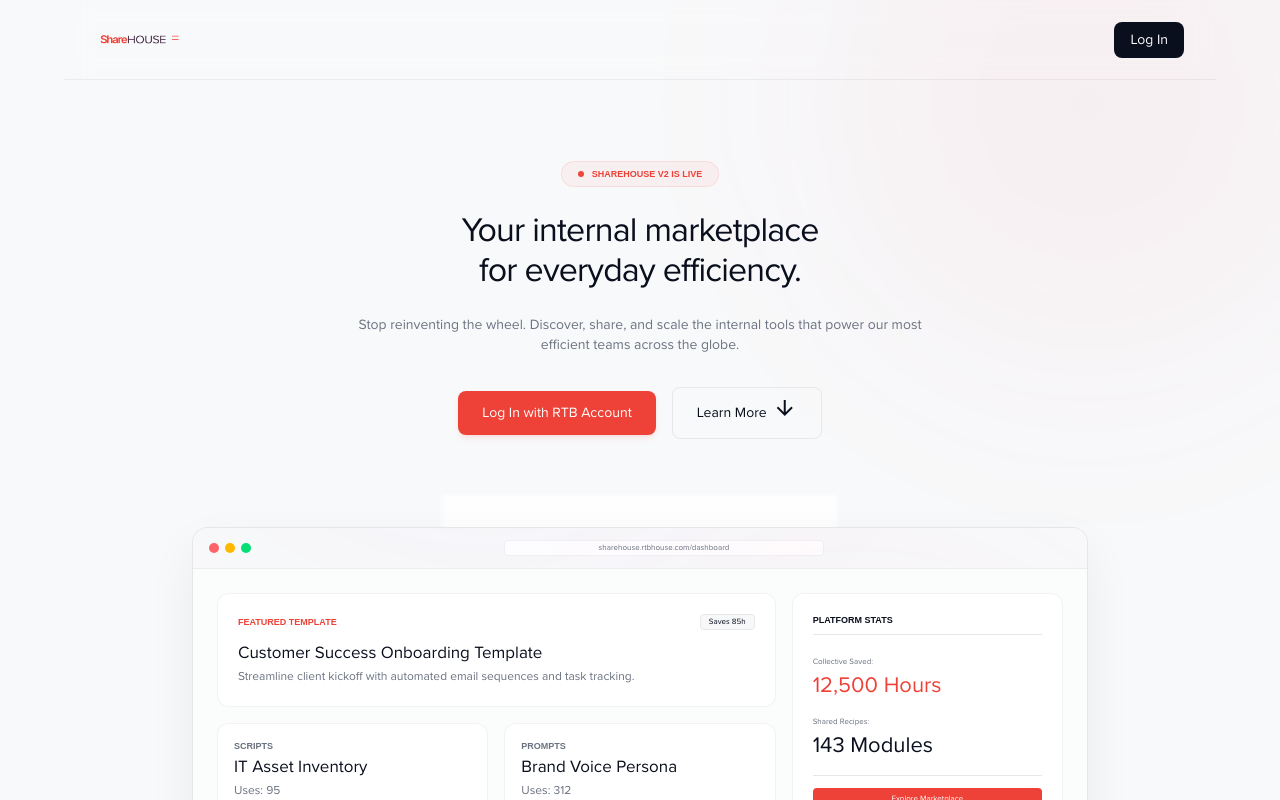
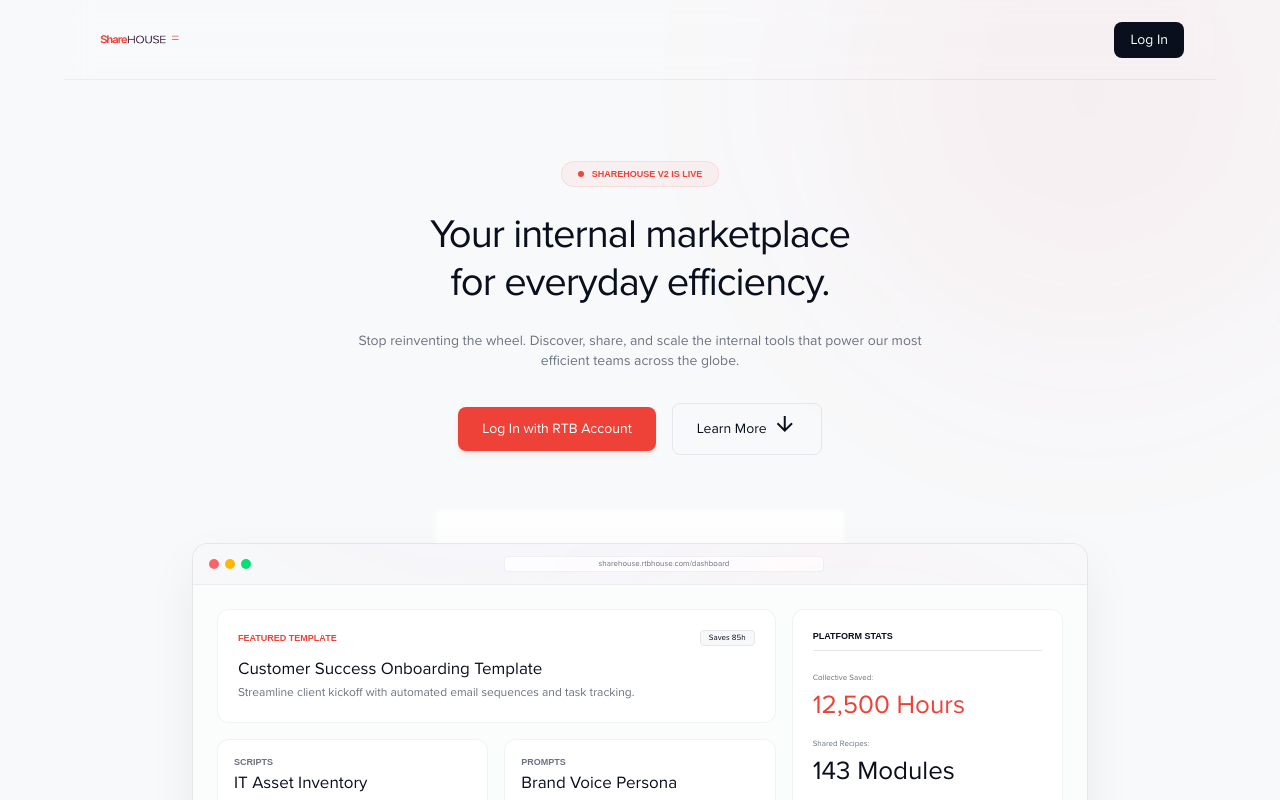
Before and after one commit to KubaBed/Sharehou, a React (Vite) app: page / in a window 1280 px wide. Shown: the top 800 px of the page. Built offline with nearby package versions, Linux system fonts and the light colour scheme; no server answers; a web font is replaced by a local one.

Commit message:
style: increase Title to 40px and H1 to 26px for enhanced visual hierarchy

```diff
--- a/src/index.css
+++ b/src/index.css
@@ -144,8 +144,8 @@ h1, h2, h3, h4, h5, h6 { font-family: 'Proxima Nova', system-ui, -apple-system,
 /* RTB House Brand Typography Classes (Scaled up by ~25% for readability) */
 .font-spec-title {
   font-family: 'Proxima Nova', sans-serif;
-  font-size: 34px;
-  line-height: 40px;
+  font-size: 40px;
+  line-height: 48px;
   font-weight: 400;
 }
 
@@ -158,8 +158,8 @@ h1, h2, h3, h4, h5, h6 { font-family: 'Proxima Nova', system-ui, -apple-system,
 
 .font-spec-h1 {
   font-family: 'Proxima Nova', sans-serif;
-  font-size: 22px;
-  line-height: 26px;
+  font-size: 26px;
+  line-height: 32px;
   font-weight: 400;
 }
 
```
